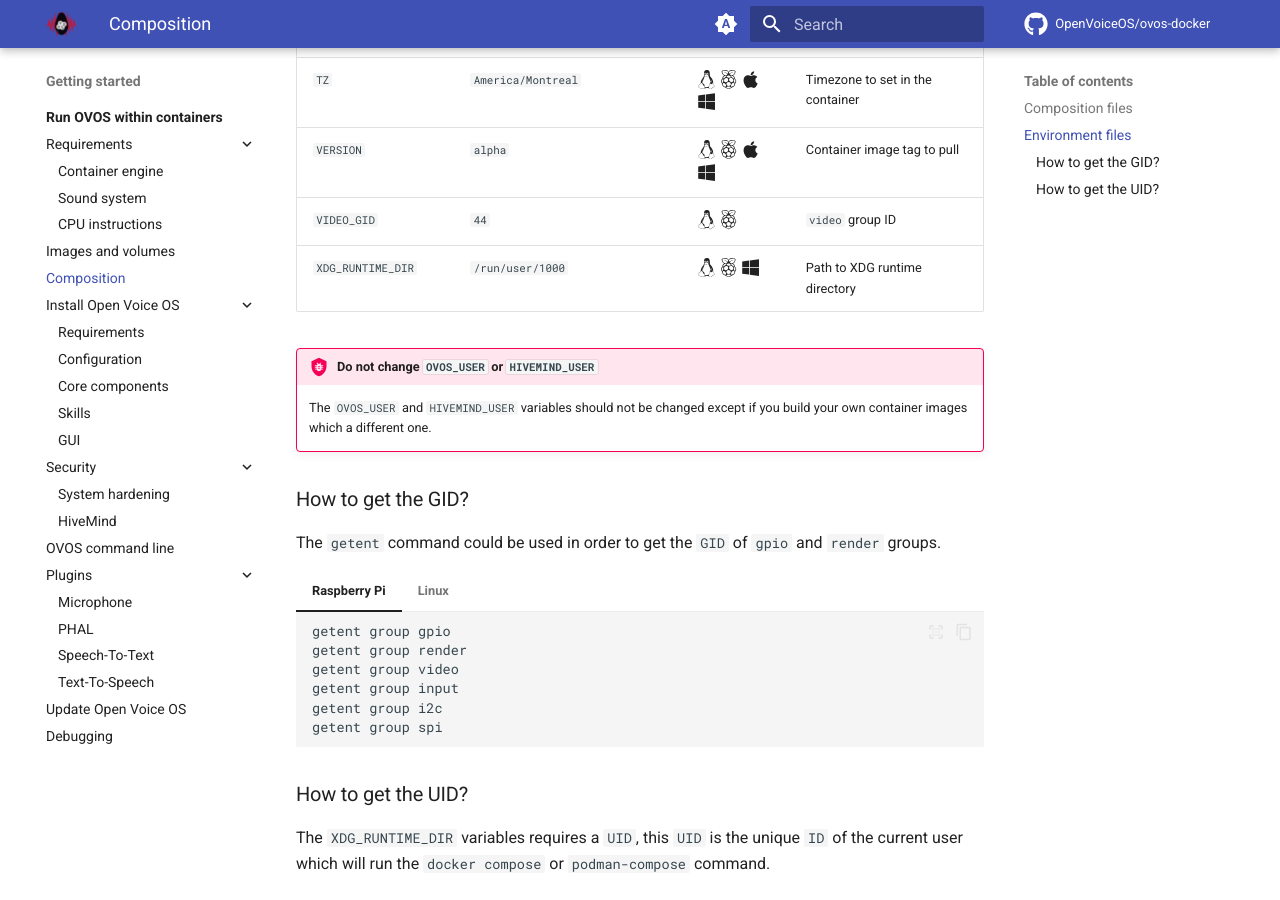
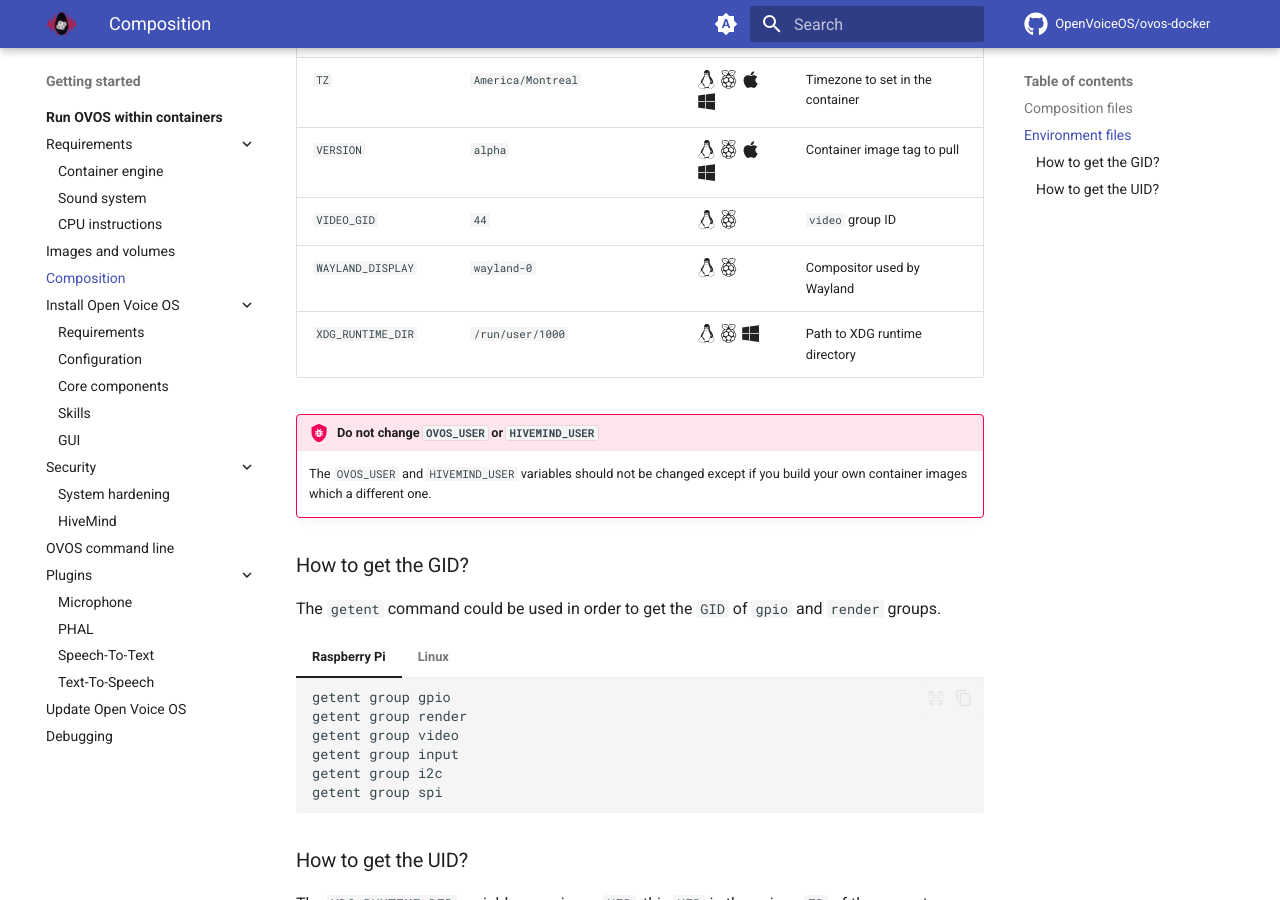
Before and after one commit to OpenVoiceOS/ovos-docker, an MkDocs documentation site: the page built from docs/getting-started/docker/composition.md, in a window 1280 px wide and 900 px high, scrolled down 2575 px. Built offline with MkDocs 1.6.1 and Material for MkDocs 9.7.7, drawn with Linux system fonts in a browser that asks for light colours; plug-ins that fetch from the network failed and are left out; comment, search, counter and statistics services are not loaded.

Commit message:
[compose] Add WAYLAND_DISPLAY variable

```diff
--- a/docs/getting-started/docker/composition.md
+++ b/docs/getting-started/docker/composition.md
@@ -52,6 +52,7 @@ Some variables might need to be tuned to match your setup such as the `TZ`, `XDG
 | `TZ`                          | `America/Montreal`                                 | :fontawesome-brands-linux:{ .lg title="Linux" } :fontawesome-brands-raspberry-pi:{ .lg title="Raspberry Pi" } :fontawesome-brands-apple:{ .lg title="Mac OS" } :fontawesome-brands-windows:{ .lg title="Windows WSL2" } | Timezone to set in the container       |
 | `VERSION`                     | `alpha`                                            | :fontawesome-brands-linux:{ .lg title="Linux" } :fontawesome-brands-raspberry-pi:{ .lg title="Raspberry Pi" } :fontawesome-brands-apple:{ .lg title="Mac OS" } :fontawesome-brands-windows:{ .lg title="Windows WSL2" } | Container image tag to pull            |
 | `VIDEO_GID`                   | `44`                                               | :fontawesome-brands-linux:{ .lg title="Linux" } :fontawesome-brands-raspberry-pi:{ .lg title="Raspberry Pi" }                                                                                                           | `video` group ID                       |
+| `WAYLAND_DISPLAY`             | `wayland-0`                                        | :fontawesome-brands-linux:{ .lg title="Linux" } :fontawesome-brands-raspberry-pi:{ .lg title="Raspberry Pi" }                                                                                                           | Compositor used by Wayland             |
 | `XDG_RUNTIME_DIR`             | `/run/user/1000`                                   | :fontawesome-brands-linux:{ .lg title="Linux" } :fontawesome-brands-raspberry-pi:{ .lg title="Raspberry Pi" } :fontawesome-brands-windows:{ .lg title="Windows WSL2" }                                                  | Path to XDG runtime directory          |
 
 !!! bug "Do not change `OVOS_USER` or `HIVEMIND_USER`"
```
